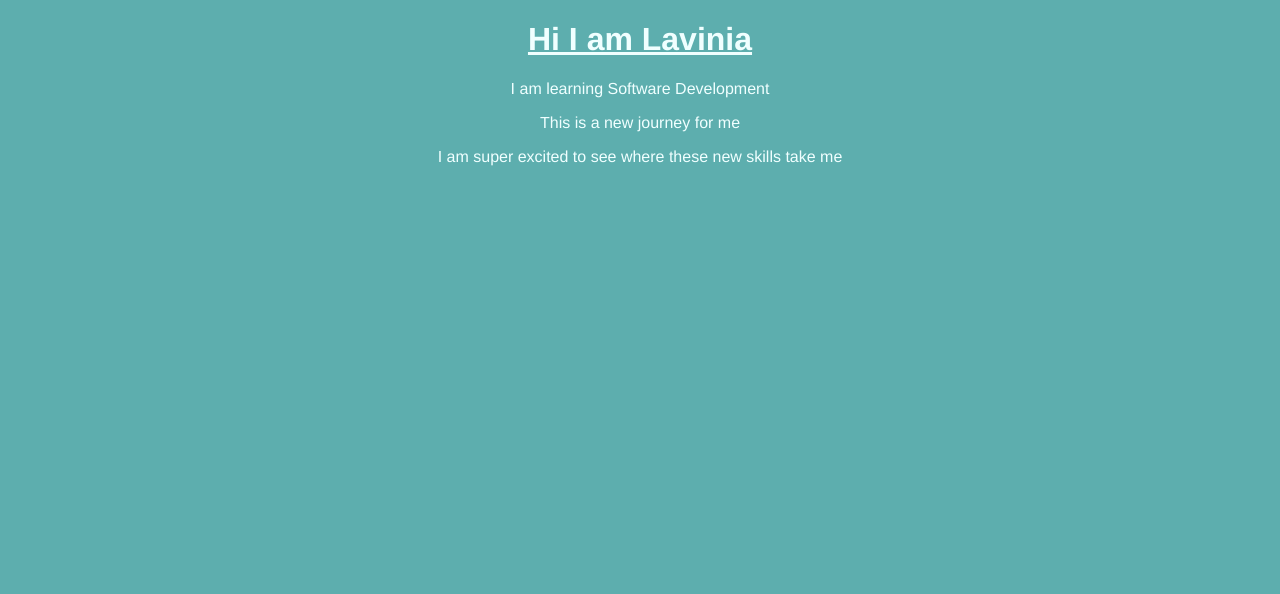
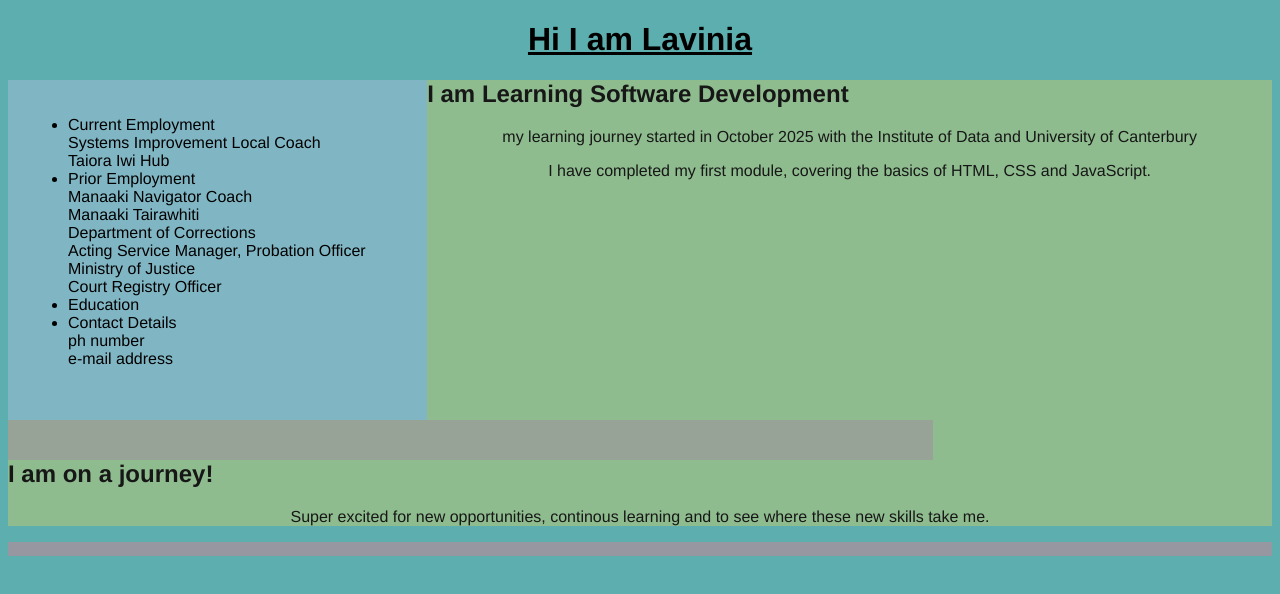
Before and after one commit to lavip120-a11y/Lavip2025.github.io, a plain HTML site: page index.html in a window 1280 px wide. Drawn offline with Linux system fonts and the light colour scheme.

Commit message:
modified index.html

```diff
--- a/index.html
+++ b/index.html
@@ -8,14 +8,51 @@
 
     </head>
 
-    <body>
-        <div>
-            <h1> Hi I am Lavinia</h1>
-        <div>
-            <p> I am learning Software Development</p>
-            <p> This is a new journey for me</p>
-            <p> I am super excited to see where these new skills take me</p>
-        </div>
-        </div>
-    </body>
+    <header>
+  <h1>Hi I am Lavinia</h1>
+</header>
+ <body>
+<nav>
+  <!-- main navigation -->
+   <ul>
+    <li>Current Employment</li> <!--use flex box column to display employment history-->
+<div>Systems Improvement Local Coach</div>
+<div>Taiora Iwi Hub</div>
+    <li>Prior Employment</li>
+    <div>Manaaki Navigator Coach</div>
+    <div>Manaaki Tairawhiti</div>
+    <div>Department of Corrections</div>
+    <div>Acting Service Manager, Probation Officer</div>
+    <div>Ministry of Justice</div>
+    <div>Court Registry Officer</div>
+    <li>Education</li>
+    <li>Contact Details</li>
+    <div>ph number</div>
+    <div>e-mail address</div>
+     </ul>
+</nav>
+<!-- main content -->
+<main>
+    <h2>I am Learning Software Development</h2>
+    <p>my learning journey started in October 2025 with the Institute of Data and University of Canterbury</p>
+    <P>I have completed my first module, covering the basics of HTML, CSS and JavaScript.</P>
+
+  <!-- It contains an article -->
+  <article>
+    <!-- article content in here -->
+  </article>
+
+  <aside>
+    <h2>I am on a journey!</h2>
+    <p>Super excited for new opportunities, continous learning and to see where these new skills take me.</p>
+
+    <!-- aside content in here -->
+  </aside>
+</main>
+
+<!-- And here is our main footer that is used across all the pages of our website -->
+</body>
+<footer>
+  <!-- footer content in here -->
+</footer>
 </html>
--- a/style.css
+++ b/style.css
@@ -8,8 +8,9 @@ h1 {
   text-align: center;
   text-decoration: underline;
 }
-div {
-  color: azure;
+main {
+  color: rgb(22, 23, 22);
+  background-color: darkseagreen;
 }
 p {
     text-align: center;
@@ -22,7 +23,7 @@ nav {
   padding: 20px;
 }
 article {
-  background-color: whitesmoke;
+  background-color: rgb(150, 163, 150);
   float: left;
   width: 70%;
   padding: 20px;
```
